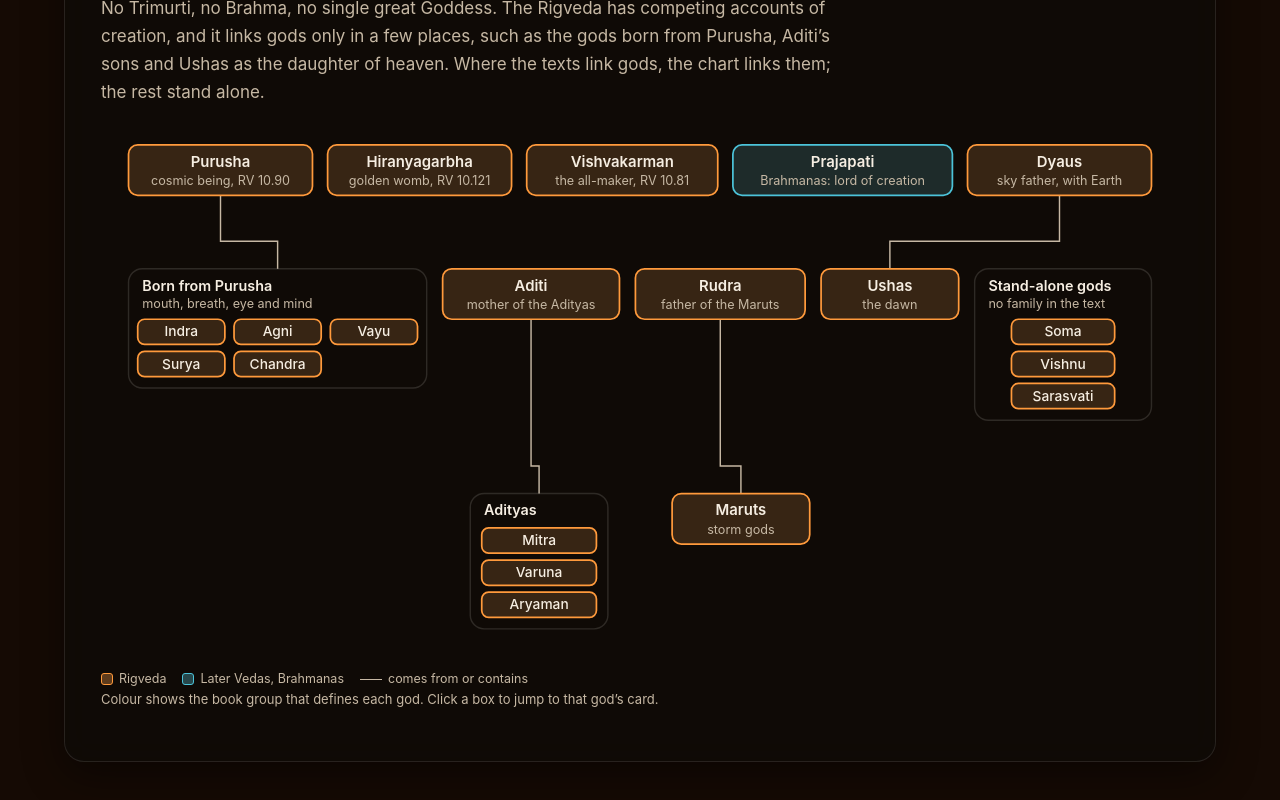
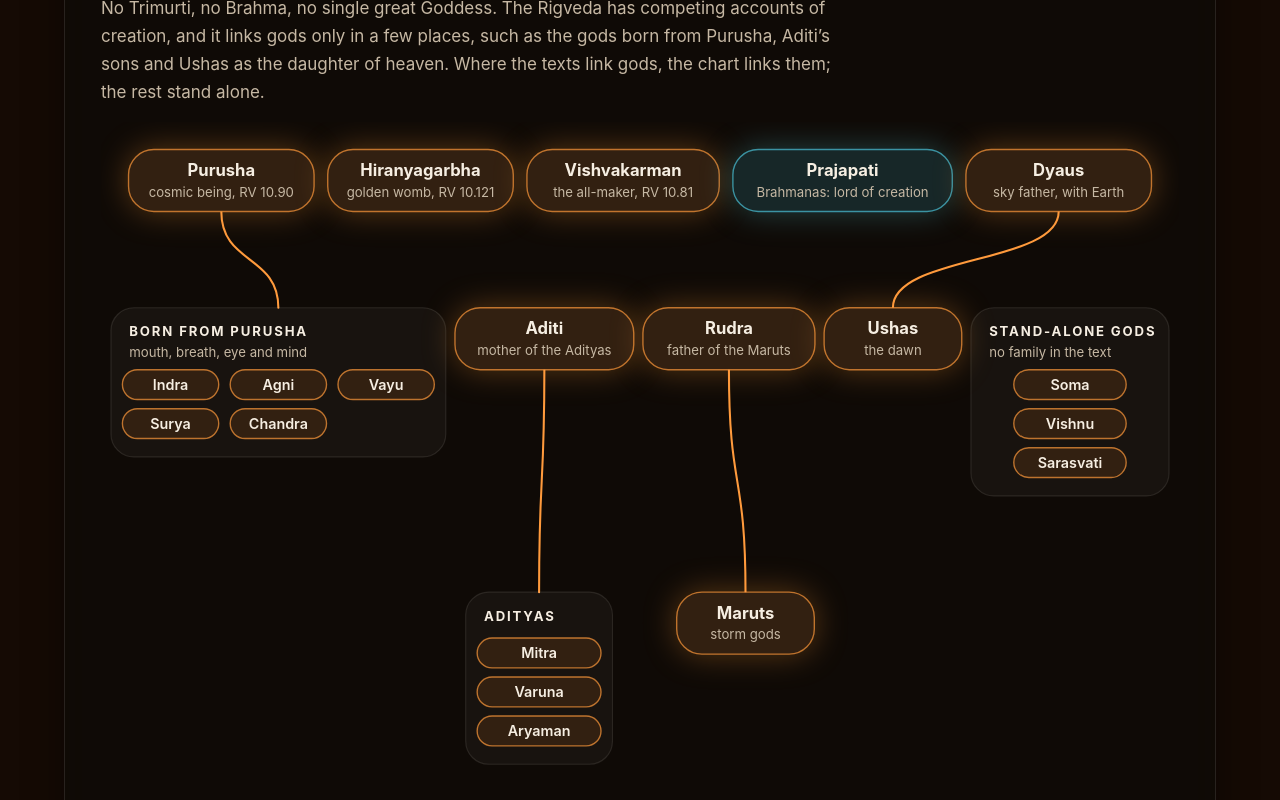
Before and after one commit to deb1990/hinduism-decoded, a React (Vite) app in the folder web/: page / in a window 1280 px wide. Shown: the part 1700-2500 px from the top of the page. Built offline with nearby package versions, Linux system fonts and the light colour scheme.

Commit message:
Redesign the gods charts
Curved gradient connectors that draw in on scroll, glowing node pills,
frosted group containers, and hover to highlight connections.

Co-Authored-By: Claude Sonnet 5.5 <noreply@anthropic.com>

```diff
--- a/web/src/components/GodsCharts.tsx
+++ b/web/src/components/GodsCharts.tsx
@@ -1,13 +1,20 @@
+import { useState } from 'react';
 import type { ChartDef, GNode } from '../charts';
 import { STAGES, type StageId } from '../gods';
+import { useReveal } from '../hooks';
 
 const W = 940;
 const PAD = 24;
-const LEVEL_GAP = 64;
-const TOP = 20;
-const CHIP_H = 22;
-const CHIP_STEP = 28;
-const NEAR = 28; // gap between a god and the consort joined to them
+const LEVEL_GAP = 84;
+const TOP = 24;
+const CHIP_H = 26;
+const CHIP_STEP = 34;
+const NEAR = 34; // gap between a god and the consort joined to them
+
+// Stage colours, used for the gradient on each connector.
+const HEX: Record<StageId, string> = {
+  veda: '#ff9a3c', later: '#4cc3d9', upanishad: '#b79cff', epic: '#f0c05a', purana: '#5fd6a4', bhakti: '#ff7a8a',
+};
 
 interface Placed extends GNode {
   x: number;
@@ -20,15 +27,16 @@ interface Placed extends GNode {
 }
 
 function sizeOf(n: GNode): Pick<Placed, 'w' | 'h' | 'hdr' | 'cols' | 'chipW'> {
-  const textW = Math.max(n.label.length * 7.4, (n.sub?.length ?? 0) * 6.2) + 24;
+  const subW = (n.sub?.length ?? 0) * 5.9 + 32;
   if (n.members) {
     const cols = n.cols ?? 2;
-    const chipW = n.chipW ?? 84;
+    const chipW = (n.chipW ?? 84) + 8;
     const rows = Math.ceil(n.members.length / cols);
-    const hdr = n.sub ? 44 : 30;
-    return { w: Math.max(cols * chipW + (cols + 1) * 8, textW, 120), h: hdr + rows * CHIP_STEP + 4, hdr, cols, chipW };
+    const hdr = n.sub ? 54 : 40;
+    const titleW = n.label.length * 8.8 + 32; // small capitals with wide letter spacing
+    return { w: Math.max(cols * chipW + (cols + 1) * 10, titleW, subW, 120), h: hdr + rows * CHIP_STEP + 8, hdr, cols, chipW };
   }
-  return { w: Math.max(120, textW), h: n.sub ? 44 : 36, hdr: 0, cols: 0, chipW: 0 };
+  return { w: Math.max(120, n.label.length * 8.1 + 32, subW), h: n.sub ? 54 : 44, hdr: 0, cols: 0, chipW: 0 };
 }
 
 function layout(chart: ChartDef) {
@@ -50,15 +58,15 @@ function layout(chart: ChartDef) {
     });
     y += Math.max(...row.map((n) => n.h)) + LEVEL_GAP;
   }
-  const height = Math.max(...Object.values(placed).map((n) => n.y + n.h)) + 24;
+  const height = Math.max(...Object.values(placed).map((n) => n.y + n.h)) + 28;
   return { placed, height };
 }
 
 function Chip({ x, y, w, label, stage, god }: { x: number; y: number; w: number; label: string; stage: StageId; god?: string }) {
   const g = (
-    <g className={`cn s-${stage}${god ? ' link' : ''}`}>
-      <rect x={x} y={y} width={w} height={CHIP_H} rx="6" />
-      <text className="cn-name small" x={x + w / 2} y={y + 15} textAnchor="middle">{label}</text>
+    <g className={`cn chip s-${stage}${god ? ' link' : ''}`}>
+      <rect x={x} y={y} width={w} height={CHIP_H} rx={CHIP_H / 2} />
+      <text className="cn-name small" x={x + w / 2} y={y + 17.5} textAnchor="middle">{label}</text>
     </g>
   );
   return god ? <a href={`#god-${god}`}>{g}</a> : g;
@@ -66,41 +74,38 @@ function Chip({ x, y, w, label, stage, god }: { x: number; y: number; w: number;
 
 function NodeView({ n }: { n: Placed }) {
   if (n.members) {
+    const count = Math.min(n.cols, n.members.length);
+    const used = count * n.chipW + (count + 1) * 10;
+    const left = n.x + (n.w - used) / 2 + 10;
     return (
       <g>
-        <rect className="grp" x={n.x} y={n.y} width={n.w} height={n.h} rx="12" />
-        <text className="grp-title" x={n.x + 12} y={n.y + 19}>{n.label}</text>
-        {n.sub && <text className="cn-sub" x={n.x + 12} y={n.y + 34}>{n.sub}</text>}
-        {n.members.map((m, i) => {
-          const c = i % n.cols;
-          const r = Math.floor(i / n.cols);
-          const used = Math.min(n.cols, n.members!.length) * n.chipW + (Math.min(n.cols, n.members!.length) + 1) * 8;
-          const left = n.x + (n.w - used) / 2 + 8;
-          return (
+        <rect className="grp" x={n.x} y={n.y} width={n.w} height={n.h} rx="20" />
+        <text className="grp-title" x={n.x + 16} y={n.y + 25}>{n.label}</text>
+        {n.sub && <text className="cn-sub" x={n.x + 16} y={n.y + 43}>{n.sub}</text>}
+        {n.members.map((m, i) => (
           <Chip
             key={m.label}
-              x={left + c * (n.chipW + 8)}
-              y={n.y + n.hdr + r * CHIP_STEP}
+            x={left + (i % n.cols) * (n.chipW + 10)}
+            y={n.y + n.hdr + Math.floor(i / n.cols) * CHIP_STEP}
             w={n.chipW}
             label={m.label}
             stage={m.stage ?? n.stage}
             god={m.god}
           />
-          );
-        })}
+        ))}
       </g>
     );
   }
   const body = (
-    <g className={`cn s-${n.stage}${n.god ? ' link' : ''}`}>
-      <rect x={n.x} y={n.y} width={n.w} height={n.h} rx="8" />
+    <g className={`cn plain s-${n.stage}${n.god ? ' link' : ''}`}>
+      <rect x={n.x} y={n.y} width={n.w} height={n.h} rx={Math.min(n.h / 2, 22)} />
       {n.sub ? (
         <>
-          <text className="cn-name" x={n.x + n.w / 2} y={n.y + 19} textAnchor="middle">{n.label}</text>
-          <text className="cn-sub" x={n.x + n.w / 2} y={n.y + 35} textAnchor="middle">{n.sub}</text>
+          <text className="cn-name" x={n.x + n.w / 2} y={n.y + 23} textAnchor="middle">{n.label}</text>
+          <text className="cn-sub" x={n.x + n.w / 2} y={n.y + 41} textAnchor="middle">{n.sub}</text>
         </>
       ) : (
-        <text className="cn-name" x={n.x + n.w / 2} y={n.y + n.h / 2 + 4} textAnchor="middle">{n.label}</text>
+        <text className="cn-name" x={n.x + n.w / 2} y={n.y + n.h / 2 + 5} textAnchor="middle">{n.label}</text>
       )}
     </g>
   );
@@ -108,30 +113,76 @@ function NodeView({ n }: { n: Placed }) {
 }
 
 function Diagram({ chart }: { chart: ChartDef }) {
+  const [hover, setHover] = useState<string | null>(null);
+  const [ref, shown] = useReveal<HTMLDivElement>(0.2);
   const { placed, height } = layout(chart);
-  const paths: { d: string; dash: boolean; key: string }[] = chart.edges.map((e, i) => {
+
+  const near = new Set<string>();
+  if (hover) {
+    near.add(hover);
+    chart.edges.forEach((e) => {
+      if (e.from === hover) near.add(e.to);
+      if (e.to === hover) near.add(e.from);
+    });
+  }
+
+  const edges = chart.edges.map((e, i) => {
     const a = placed[e.from];
     const b = placed[e.to];
+    const hot = hover !== null && (e.from === hover || e.to === hover);
     if (e.kind === 'link') {
       const [l, r] = a.x < b.x ? [a, b] : [b, a];
       const cy = l.y + l.h / 2;
-      return { key: `${i}`, dash: true, d: `M${l.x + l.w} ${cy}H${r.x}` };
+      return { i, hot, dash: true, d: `M${l.x + l.w + 3} ${cy}H${r.x - 3}`, grad: null as null | { x1: number; y1: number; x2: number; y2: number; c1: string; c2: string } };
     }
     const fx = a.x + a.w / 2;
     const fy = a.y + a.h;
     const tx = b.x + b.w / 2;
     const ty = b.y;
-    const mid = ty - 24;
-    return { key: `${i}`, dash: false, d: fx === tx ? `M${fx} ${fy}V${ty}` : `M${fx} ${fy}V${mid}H${tx}V${ty}` };
+    const dy = (ty - fy) * 0.55;
+    return {
+      i, hot, dash: false,
+      d: `M${fx} ${fy}C${fx} ${fy + dy} ${tx} ${ty - dy} ${tx} ${ty}`,
+      grad: { x1: fx, y1: fy, x2: tx, y2: ty === fy ? fy + 1 : ty, c1: HEX[a.stage], c2: HEX[b.stage] },
+    };
   });
 
   return (
+    <div ref={ref} className={`chart-canvas${shown ? ' in' : ''}${hover ? ' has-hover' : ''}`}>
       <svg className="gods-chart" viewBox={`0 0 ${W} ${height}`} role="img" aria-label={`${chart.title}. ${chart.concept}`}>
+        <defs>
+          {edges.map((e) => e.grad && (
+            <linearGradient key={e.i} id={`eg-${chart.id}-${e.i}`} gradientUnits="userSpaceOnUse" x1={e.grad.x1} y1={e.grad.y1} x2={e.grad.x2} y2={e.grad.y2}>
+              <stop offset="0" stopColor={e.grad.c1} />
+              <stop offset="1" stopColor={e.grad.c2} />
+            </linearGradient>
+          ))}
+        </defs>
         <g className="edges">
-        {paths.map((p) => <path key={p.key} d={p.d} className={p.dash ? 'dash' : undefined} />)}
+          {edges.map((e) => (
+            <path
+              key={e.i}
+              d={e.d}
+              pathLength={e.dash ? undefined : 1}
+              className={`${e.dash ? 'dash' : 'draw'}${e.hot ? ' hot' : ''}`}
+              stroke={e.grad ? `url(#eg-${chart.id}-${e.i})` : undefined}
+            />
+          ))}
         </g>
-      {Object.values(placed).map((n) => <NodeView key={n.id} n={n} />)}
+        {Object.values(placed).map((n) => (
+          <g
+            key={n.id}
+            className={`node${hover && !near.has(n.id) ? ' dim' : ''}`}
+            onMouseEnter={() => setHover(n.id)}
+            onMouseLeave={() => setHover(null)}
+            onFocus={() => setHover(n.id)}
+            onBlur={() => setHover(null)}
+          >
+            <NodeView n={n} />
+          </g>
+        ))}
       </svg>
+    </div>
   );
 }
 
@@ -157,10 +208,9 @@ export function ChartPanel({ chart }: { chart: ChartDef }) {
         {STAGES.filter((s) => used.has(s.id)).map((s) => (
           <span key={s.id}><i className={`swatch s-${s.id}`} /> {s.label}</span>
         ))}
-        <span><i className="line solid" /> comes from or contains</span>
         {hasLink && <span><i className="line dashed" /> consort</span>}
+        <span className="legend-tip">Hover a god to see its connections. Click to open its card.</span>
       </div>
-      <p className="note">Colour shows the book group that defines each god. Click a box to jump to that god’s card.</p>
     </section>
   );
 }
--- a/web/src/style.css
+++ b/web/src/style.css
@@ -192,18 +192,7 @@ body { margin: 0; background: var(--bg); color: var(--ink); font: 16px/1.6 var(-
 
 /* Gods chart */
 .chart-wrap { overflow-x: auto; }
-.gods-chart { display: block; width: 100%; min-width: 640px; height: auto; font-family: var(--sans); }
-.gods-chart .edges path { fill: none; stroke: var(--muted); stroke-width: 1.25; }
-.gods-chart .edges path.dash { stroke-dasharray: 4 4; }
-.gods-chart .grp { fill: none; stroke: var(--line); stroke-width: 1.25; }
-.gods-chart .grp-label { font-size: 11.5px; fill: var(--muted); }
 .s-veda { --c: #c8591a; } .s-upanishad { --c: #8a5cc2; } .s-epic { --c: #b7791f; } .s-purana { --c: #2f7d4f; }
-.cn rect { fill: color-mix(in srgb, var(--c) 14%, var(--surface)); stroke: var(--c); stroke-width: 1.5; }
-.cn-name { font-size: 13px; font-weight: 600; fill: var(--ink); }
-.cn-name.small { font-size: 12px; font-weight: 500; }
-.cn-sub { font-size: 11px; fill: var(--muted); }
-.cn.link { cursor: pointer; }
-.cn.link:hover rect { fill: color-mix(in srgb, var(--c) 30%, var(--surface)); stroke-width: 2.5; }
 .swatch { display: inline-block; width: 12px; height: 12px; border-radius: 3px; background: color-mix(in srgb, var(--c) 30%, var(--surface)); border: 1.5px solid var(--c); }
 .line { display: inline-block; width: 22px; height: 0; border-top: 1.5px solid var(--muted); }
 .line.dashed { border-top-style: dashed; }
@@ -212,7 +201,6 @@ body { margin: 0; background: var(--bg); color: var(--ink); font: 16px/1.6 var(-
 .chart-title { margin: 0 0 2px; font: 600 19px/1.3 var(--serif); }
 .chart-period { margin: 0 0 8px; font-size: 13px; font-weight: 600; color: var(--accent); }
 .chart-concept { margin: 0 0 16px; color: var(--muted); max-width: 760px; }
-.gods-chart .grp-title { font-size: 12.5px; font-weight: 600; fill: var(--ink); }
 .legend-note { margin: 10px 0 0; text-align: left; }
 
 /* Highlight the card a link jumped to */
@@ -411,3 +399,35 @@ html { scroll-padding-top: 72px; }
   .topnav nav a { padding: 7px 12px; }
 }
 @media (prefers-reduced-motion: reduce) { .pagelink, .pagelink-arrow { transition: none; } }
+
+/* =========================================================
+   Gods charts: soft glow nodes, curved gradient connectors
+   ========================================================= */
+.chart-wrap { max-width: 1180px; margin: 8px auto 0; }
+.gods-chart { display: block; width: 100%; min-width: 680px; height: auto; font-family: var(--sans); overflow: visible; }
+.chart-wrap { overflow-x: auto; }
+
+.gods-chart .edges path { fill: none; stroke-width: 1.8; stroke-linecap: round; transition: opacity .25s, stroke-width .25s; }
+.gods-chart .edges path.draw { stroke-dasharray: 1; stroke-dashoffset: 1; transition: stroke-dashoffset 1.5s cubic-bezier(.3, .7, .2, 1), opacity .25s, stroke-width .25s; }
+.chart-canvas.in .edges path.draw { stroke-dashoffset: 0; }
+.gods-chart .edges path.dash { stroke: rgba(255, 255, 255, .4); stroke-dasharray: 3 5; }
+.gods-chart .edges path.hot { stroke-width: 3.2; filter: drop-shadow(0 0 6px rgba(255, 255, 255, .4)); }
+.chart-canvas.has-hover .edges path:not(.hot) { opacity: .12; }
+
+.gods-chart .node { transition: opacity .25s; }
+.gods-chart .node.dim { opacity: .22; }
+
+.gods-chart .grp { fill: rgba(255, 255, 255, .035); stroke: rgba(255, 255, 255, .1); stroke-width: 1; }
+.gods-chart .grp-title { font-size: 11.5px; font-weight: 700; letter-spacing: .14em; text-transform: uppercase; fill: var(--ink); }
+.cn rect { fill: color-mix(in srgb, var(--c) 15%, #0e0b09); stroke: color-mix(in srgb, var(--c) 70%, transparent); stroke-width: 1.2; transition: fill .2s, stroke .2s; }
+.cn.plain { filter: drop-shadow(0 0 14px color-mix(in srgb, var(--c) 30%, transparent)); }
+.cn-name { font-size: 14.5px; font-weight: 650; fill: var(--ink); }
+.cn-name.small { font-size: 12.5px; font-weight: 600; }
+.cn-sub { font-size: 11.5px; fill: var(--muted); }
+.cn.link { cursor: pointer; }
+.cn.link:hover rect { fill: color-mix(in srgb, var(--c) 34%, #0e0b09); stroke: var(--c); }
+.legend-tip { margin-left: auto; font-style: italic; }
+@media (prefers-reduced-motion: reduce) {
+  .gods-chart .edges path.draw { stroke-dasharray: none; stroke-dashoffset: 0; transition: none; }
+  .gods-chart .node, .gods-chart .edges path { transition: none; }
+}
```
Lines whose indentation alone changed are shown as unchanged.
